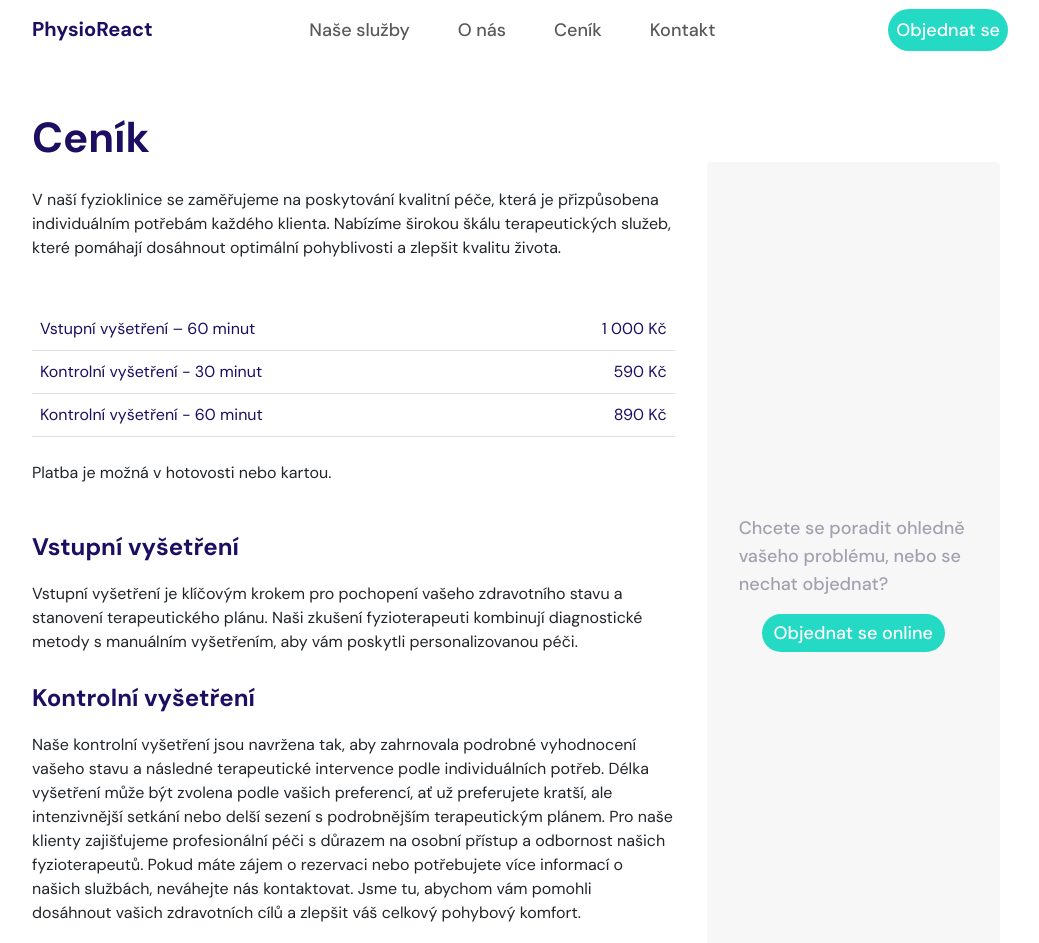
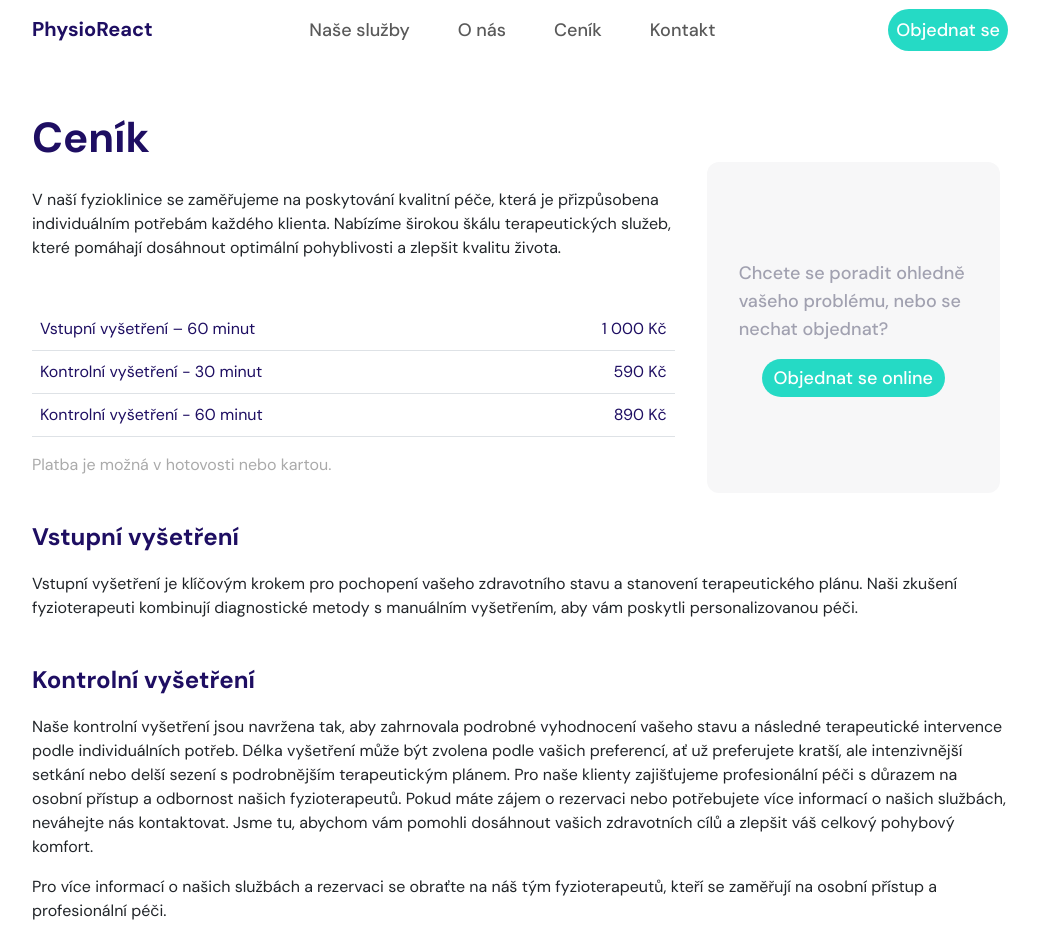
Before and after one commit to iStwer/team-project-and-BE, a React (Create React App) app: page /prices in a window 1280 px wide. Shown: the top 943 px of the page, without its empty margins (120-1159 px from the left). Built offline with nearby package versions, Linux system fonts and the light colour scheme.

Commit message:
minor-styling-added

```diff
--- a/src/pages/prices/Prices.css
+++ b/src/pages/prices/Prices.css
@@ -24,6 +24,7 @@ td {
   flex-direction: column;
   justify-content: center;
   align-items: center;
+  border-radius: 12px;
 }
 
 .action-btn {
@@ -50,3 +51,7 @@ td {
   margin-top: 30px;
   margin-bottom: 20px;
 }
+
+.prices-payment {
+  color: #aaa;
+}
--- a/src/pages/prices/Prices.tsx
+++ b/src/pages/prices/Prices.tsx
@@ -27,8 +27,18 @@ export const Prices = () => {
               </tr>
             </tbody>
           </Table>
-          <p className='mt-4 mb-5'>
+          <p className='prices-payment'>
           Platba je možná v hotovosti nebo kartou.</p>
+          </Col>
+          <Col className=' pricelist-question-box'>
+          <p className=' pricelist-question'>
+            Chcete se poradit ohledně vašeho problému, nebo se nechat objednat?
+          </p>
+          <Link to='/bookingform'>
+            <Button className='action-btn'>Objednat se online</Button>
+          </Link>
+        </Col>
+
           <p>
           <h4 className='prices-name'>Vstupní vyšetření</h4>
 Vstupní vyšetření je klíčovým krokem pro pochopení vašeho zdravotního stavu a stanovení terapeutického plánu. Naši zkušení fyzioterapeuti kombinují diagnostické metody s manuálním vyšetřením, aby vám poskytli personalizovanou péči.
@@ -39,18 +49,11 @@ Vstupní vyšetření je klíčovým krokem pro pochopení vašeho zdravotního
 
 Pro naše klienty zajišťujeme profesionální péči s důrazem na osobní přístup a odbornost našich fyzioterapeutů. Pokud máte zájem o rezervaci nebo potřebujete více informací o našich službách, neváhejte nás kontaktovat. Jsme tu, abychom vám pomohli dosáhnout vašich zdravotních cílů a zlepšit váš celkový pohybový komfort.
           </p>
-          <p>
+          <p className='mb-5'>
           Pro více informací o našich službách a rezervaci se obraťte na náš tým fyzioterapeutů, kteří se zaměřují na osobní přístup a profesionální péči.
           </p>
-        </Col>
-        <Col className=' pricelist-question-box'>
-          <p className=' pricelist-question'>
-            Chcete se poradit ohledně vašeho problému, nebo se nechat objednat?
-          </p>
-          <Link to='/bookingform'>
-            <Button className='action-btn'>Objednat se online</Button>
-          </Link>
-        </Col>
+
+
       </Row>
     </Container>
   );
```
